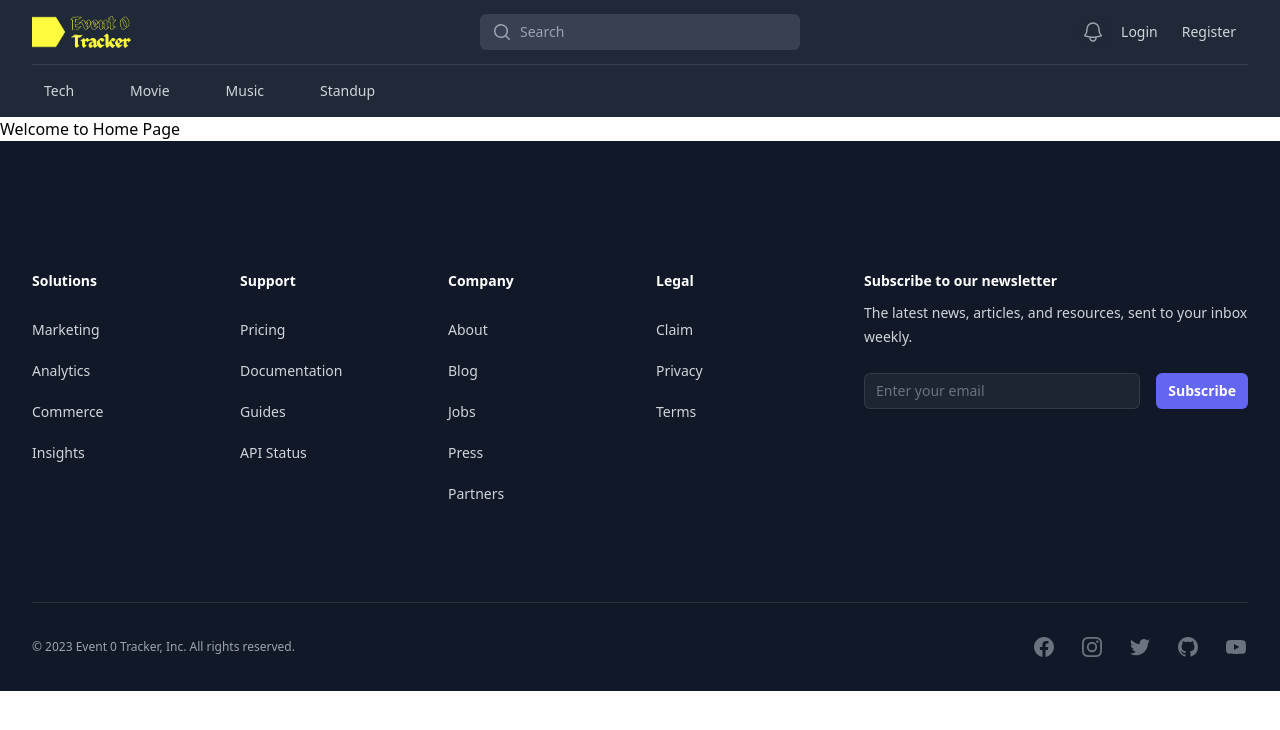
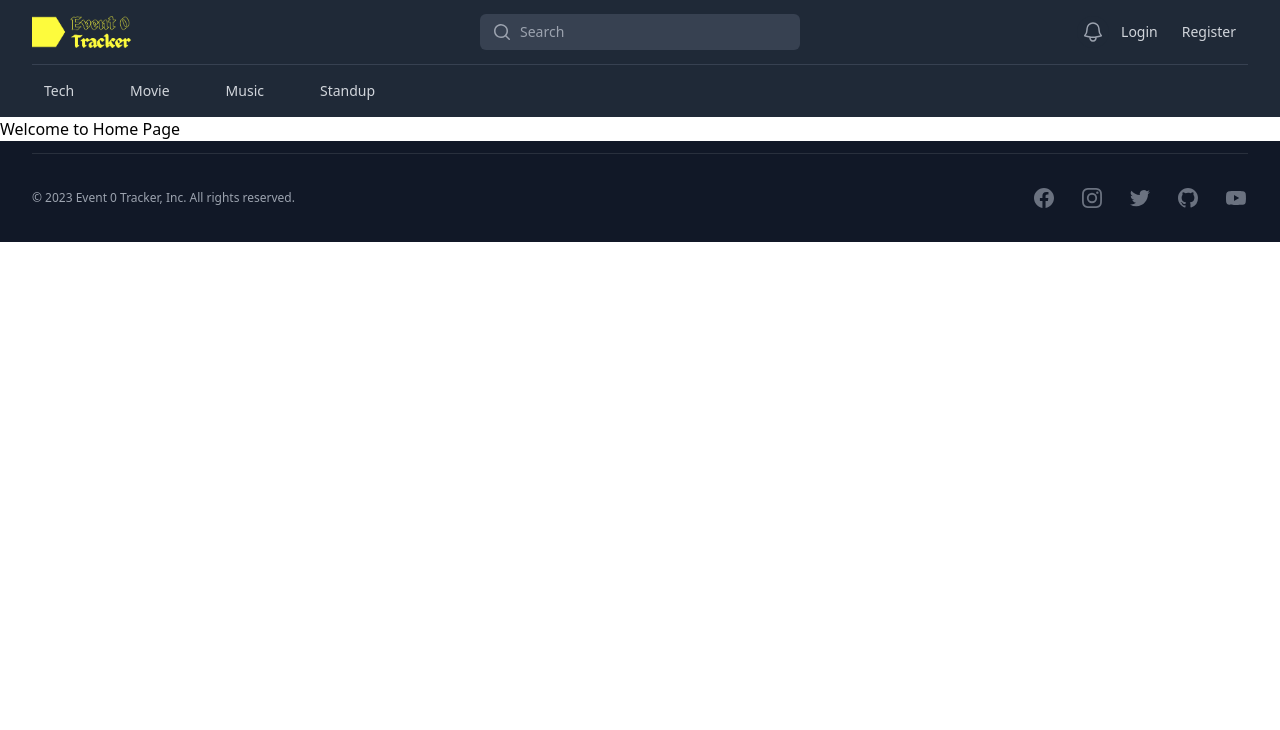
Before and after one commit to DeveloperVikasKumaR/event0tracker, a React (Vite) app: page / in a window 1280 px wide. Shown: the top 730 px of the page. Built offline with nearby package versions, Linux system fonts and the light colour scheme.

Commit message:
remove additional nav link from footer

```diff
--- a/src/components/main/Footer.tsx
+++ b/src/components/main/Footer.tsx
@@ -1,28 +1,28 @@
 const navigation = {
-    solutions: [
-      { name: 'Marketing', href: '#' },
-      { name: 'Analytics', href: '#' },
-      { name: 'Commerce', href: '#' },
-      { name: 'Insights', href: '#' },
-    ],
-    support: [
-      { name: 'Pricing', href: '#' },
-      { name: 'Documentation', href: '#' },
-      { name: 'Guides', href: '#' },
-      { name: 'API Status', href: '#' },
-    ],
-    company: [
-      { name: 'About', href: '#' },
-      { name: 'Blog', href: '#' },
-      { name: 'Jobs', href: '#' },
-      { name: 'Press', href: '#' },
-      { name: 'Partners', href: '#' },
-    ],
-    legal: [
-      { name: 'Claim', href: '#' },
-      { name: 'Privacy', href: '#' },
-      { name: 'Terms', href: '#' },
-    ],
+    // solutions: [
+    //   { name: 'Marketing', href: '#' },
+    //   { name: 'Analytics', href: '#' },
+    //   { name: 'Commerce', href: '#' },
+    //   { name: 'Insights', href: '#' },
+    // ],
+    // support: [
+    //   { name: 'Pricing', href: '#' },
+    //   { name: 'Documentation', href: '#' },
+    //   { name: 'Guides', href: '#' },
+    //   { name: 'API Status', href: '#' },
+    // ],
+    // company: [
+    //   { name: 'About', href: '#' },
+    //   { name: 'Blog', href: '#' },
+    //   { name: 'Jobs', href: '#' },
+    //   { name: 'Press', href: '#' },
+    //   { name: 'Partners', href: '#' },
+    // ],
+    // legal: [
+    //   { name: 'Claim', href: '#' },
+    //   { name: 'Privacy', href: '#' },
+    //   { name: 'Terms', href: '#' },
+    // ],
     social: [
       {
         name: 'Facebook',
@@ -94,11 +94,11 @@ const navigation = {
         <h2 id="footer-heading" className="sr-only">
           Footer
         </h2>
-        <div className="mx-auto max-w-7xl px-6 pb-8 pt-20 sm:pt-24 lg:px-8 lg:pt-32">
+        <div className="mx-auto max-w-7xl px-6 pb-8 pt-20 sm:pt-24 lg:px-8 lg:pt-1">
           <div className="xl:grid xl:grid-cols-3 xl:gap-8">
             <div className="grid grid-cols-2 gap-8 xl:col-span-2">
               <div className="md:grid md:grid-cols-2 md:gap-8">
-                <div>
+                {/* <div>
                   <h3 className="text-sm font-semibold leading-6 text-white">Solutions</h3>
                   <ul role="list" className="mt-6 space-y-4">
                     {navigation.solutions.map((item) => (
@@ -109,8 +109,8 @@ const navigation = {
                       </li>
                     ))}
                   </ul>
-                </div>
-                <div className="mt-10 md:mt-0">
+                </div> */}
+                {/* <div className="mt-10 md:mt-0">
                   <h3 className="text-sm font-semibold leading-6 text-white">Support</h3>
                   <ul role="list" className="mt-6 space-y-4">
                     {navigation.support.map((item) => (
@@ -121,10 +121,10 @@ const navigation = {
                       </li>
                     ))}
                   </ul>
-                </div>
+                </div> */}
               </div>
               <div className="md:grid md:grid-cols-2 md:gap-8">
-                <div>
+                {/* <div>
                   <h3 className="text-sm font-semibold leading-6 text-white">Company</h3>
                   <ul role="list" className="mt-6 space-y-4">
                     {navigation.company.map((item) => (
@@ -135,8 +135,8 @@ const navigation = {
                       </li>
                     ))}
                   </ul>
-                </div>
-                <div className="mt-10 md:mt-0">
+                </div> */}
+                {/* <div className="mt-10 md:mt-0">
                   <h3 className="text-sm font-semibold leading-6 text-white">Legal</h3>
                   <ul role="list" className="mt-6 space-y-4">
                     {navigation.legal.map((item) => (
@@ -147,10 +147,10 @@ const navigation = {
                       </li>
                     ))}
                   </ul>
-                </div>
+                </div> */}
               </div>
             </div>
-            <div className="mt-10 xl:mt-0">
+            {/* <div className="mt-10 xl:mt-0">
               <h3 className="text-sm font-semibold leading-6 text-white">Subscribe to our newsletter</h3>
               <p className="mt-2 text-sm leading-6 text-gray-300">
                 The latest news, articles, and resources, sent to your inbox weekly.
@@ -177,9 +177,9 @@ const navigation = {
                   </button>
                 </div>
               </form>
-            </div>
+            </div> */}
           </div>
-          <div className="mt-16 border-t border-white/10 pt-8 sm:mt-20 md:flex md:items-center md:justify-between lg:mt-24">
+          <div className="mt-16 border-t border-white/10 pt-8 sm:mt-20 md:flex md:items-center md:justify-between lg:mt-2">
             <div className="flex space-x-6 md:order-2">
               {navigation.social.map((item) => (
                 <a key={item.name} href={item.href} className="text-gray-500 hover:text-gray-400">
```
